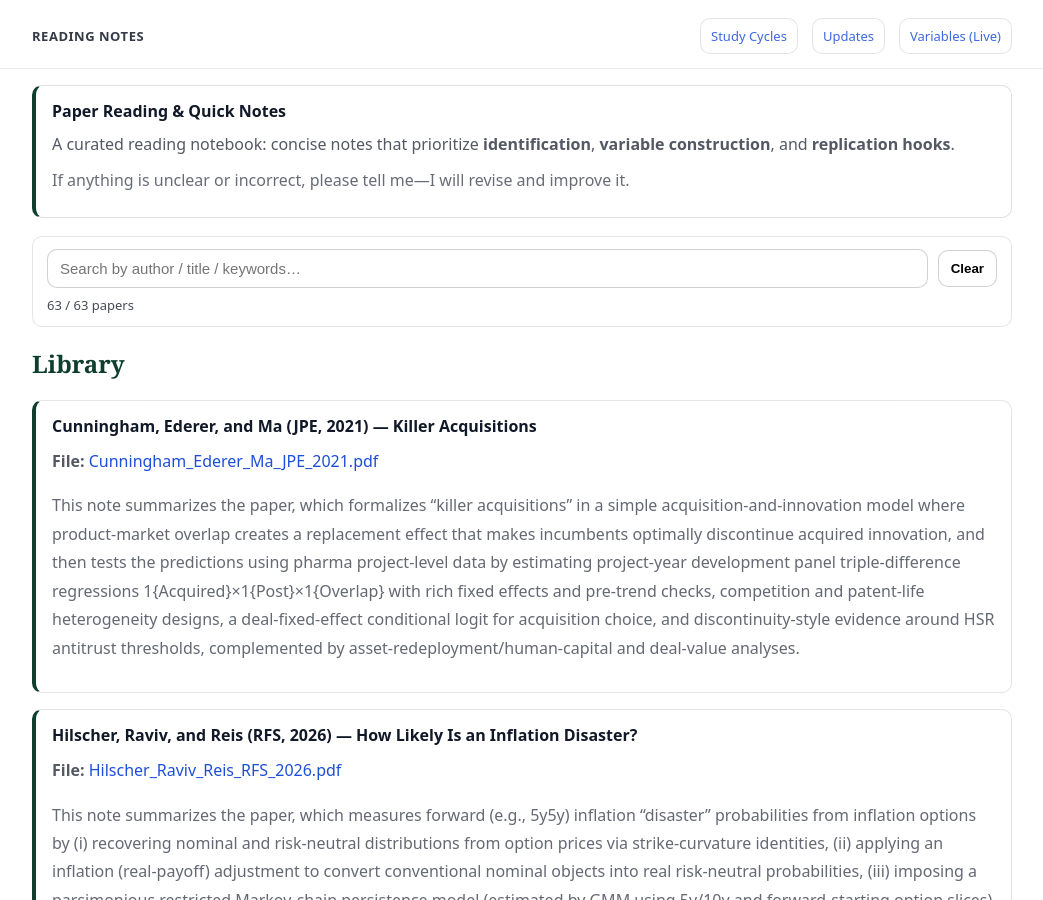
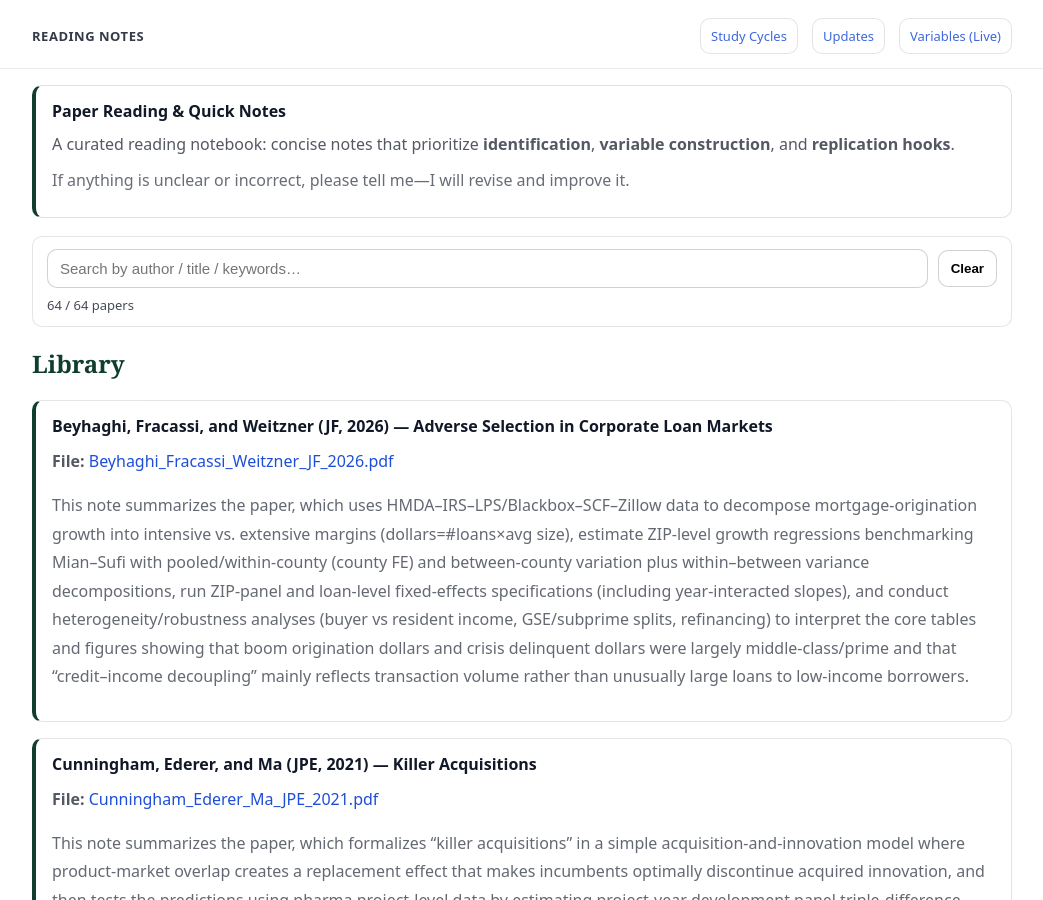
Before and after one commit to yaxinzn/study-archive, a Jekyll site: the page built from reading/index.md, in a window 1280 px wide and 900 px high. Shown: the whole window, without its empty margins (118-1161 px from the left). Built offline with Jekyll 4.4.1, drawn with Linux system fonts in a browser that asks for light colours.

Commit message:
Reading: add/update Beyhaghi_Fracassi_Weitzner_JF_2026.pdf

```diff
--- a/_data/reading.yml
+++ b/_data/reading.yml
@@ -1,3 +1,8 @@
+- title: "Beyhaghi, Fracassi, and Weitzner (JF, 2026) — Adverse Selection in Corporate Loan Markets"
+  file: "Beyhaghi_Fracassi_Weitzner_JF_2026.pdf"
+  desc: "
+This note summarizes the paper, which uses HMDA–IRS–LPS/Blackbox–SCF–Zillow data to decompose mortgage-origination growth into intensive vs. extensive margins (dollars=#loans×avg size), estimate ZIP-level growth regressions benchmarking Mian–Sufi with pooled/within-county (county FE) and between-county variation plus within–between variance decompositions, run ZIP-panel and loan-level fixed-effects specifications (including year-interacted slopes), and conduct heterogeneity/robustness analyses (buyer vs resident income, GSE/subprime splits, refinancing) to interpret the core tables and figures showing that boom origination dollars and crisis delinquent dollars were largely middle-class/prime and that “credit–income decoupling” mainly reflects transaction volume rather than unusually large loans to low-income borrowers."
+
 - title: "Cunningham, Ederer, and Ma (JPE, 2021) — Killer Acquisitions"
   file: "Cunningham_Ederer_Ma_JPE_2021.pdf"
   desc: "
```
Also changed, not shown: 1 other file.
